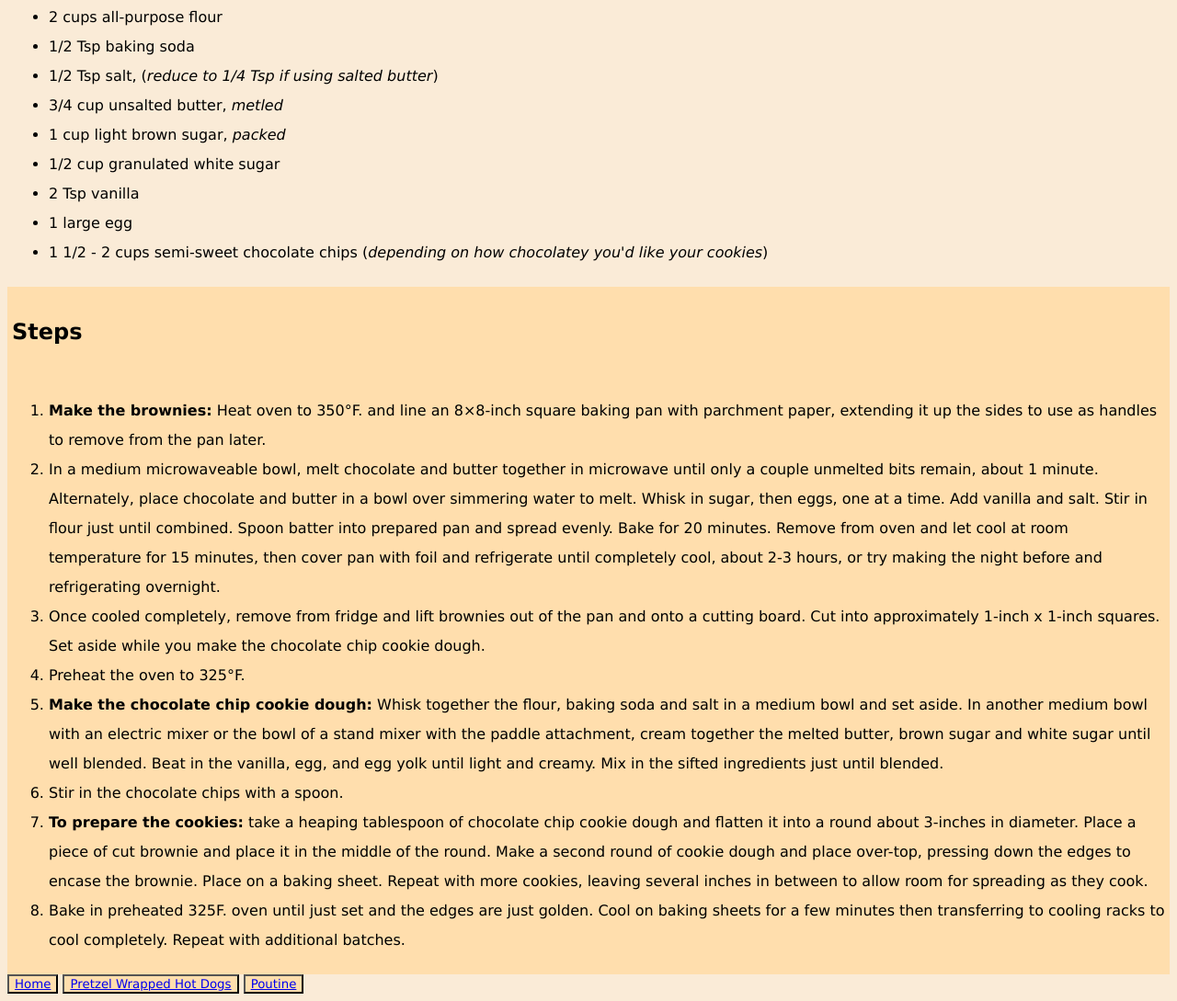
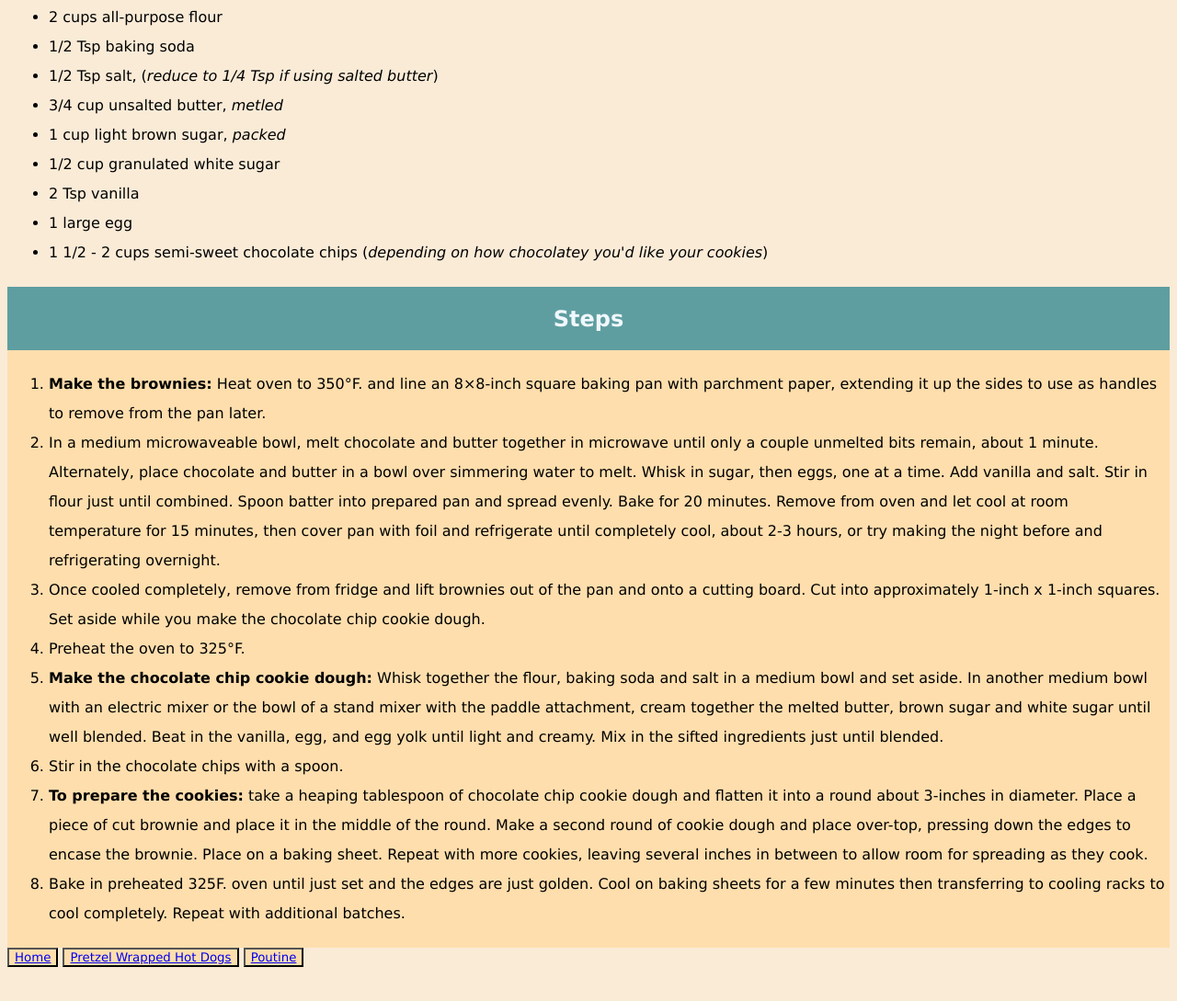
Before and after one commit to Randy-Sobhai/odin-recipes, a plain HTML site: page recipes/brownie-stuffed-choco-chip-cookies.html in a window 1280 px wide. Shown: the part 1684-2773 px from the top of the page at 92% size. After the commit the page ends 2744 px from the top, so only its background shows below. Drawn offline with Linux system fonts and the light colour scheme.

Commit message:
brownie-stuffed-choco-chip-cookies.html

```diff
--- a/recipes/brownie-stuffed-choco-chip-cookies.html
+++ b/recipes/brownie-stuffed-choco-chip-cookies.html
@@ -63,9 +63,9 @@
 
 </div>
 
-<div class="steps"><h2>Steps</h2></div>
+<div class="mini-title"><h2>Steps</h2></div>
 
-    <div class="steps">
+<div class="steps">
 
     <ol>
         <li><strong>Make the brownies:</strong> Heat oven to 350°F. and line an 8×8-inch square baking pan with parchment paper, extending it up the sides to use as handles to remove from the pan later.</li>
@@ -78,7 +78,7 @@
         <li>Bake in preheated 325F. oven until just set and the edges are just golden. Cool on baking sheets for a few minutes then transferring to cooling racks to cool completely. Repeat with additional batches.</li>
     </ol>
 
-    </div>
+</div>
 
     <button class="cookie-home"><a href="../index.html">Home</a></button>
     <button class="hot-dogs"><a href="../recipes/pretzel-wrapped-hot-dogs.html">Pretzel Wrapped Hot Dogs</a></button>
```
